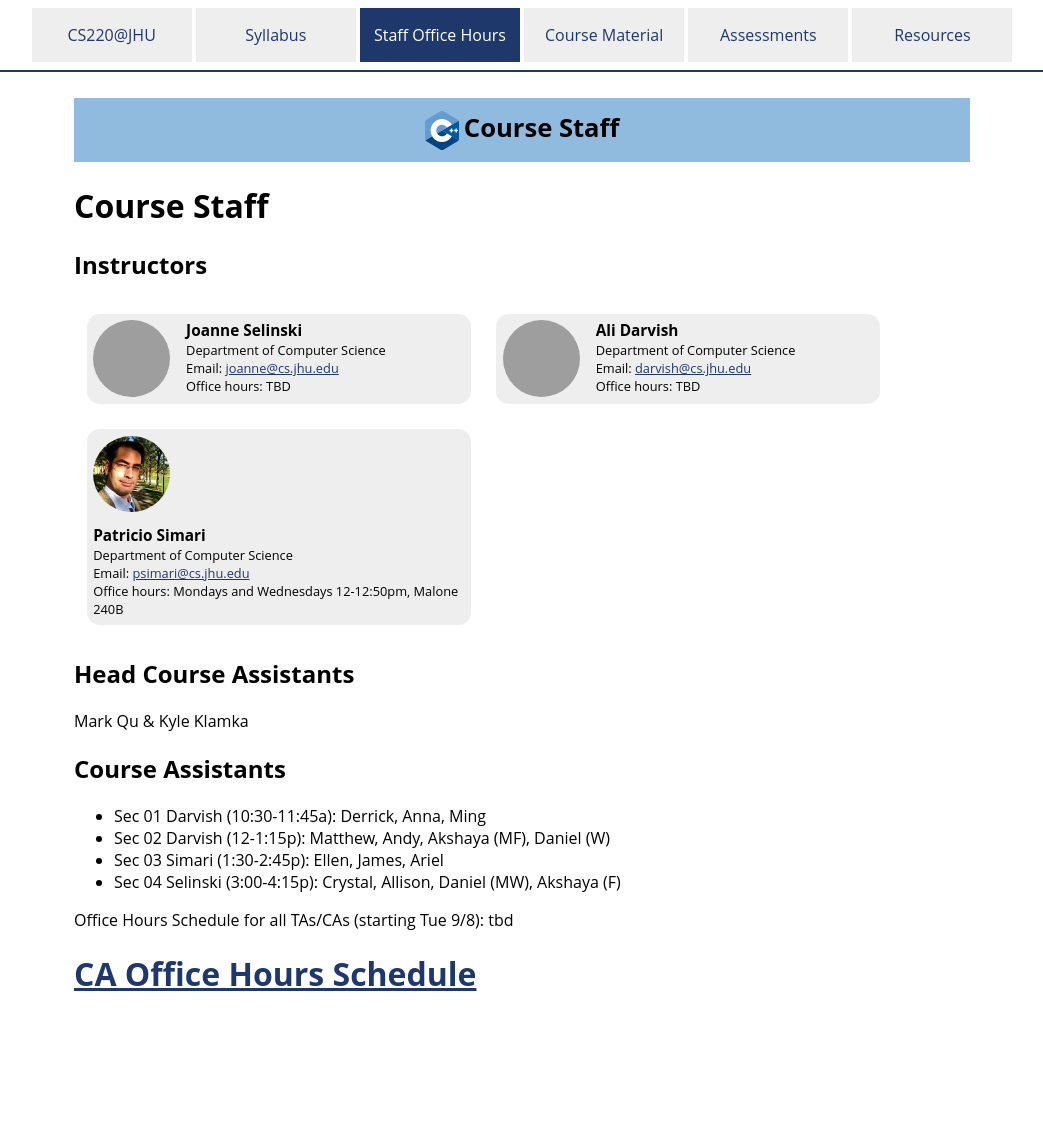
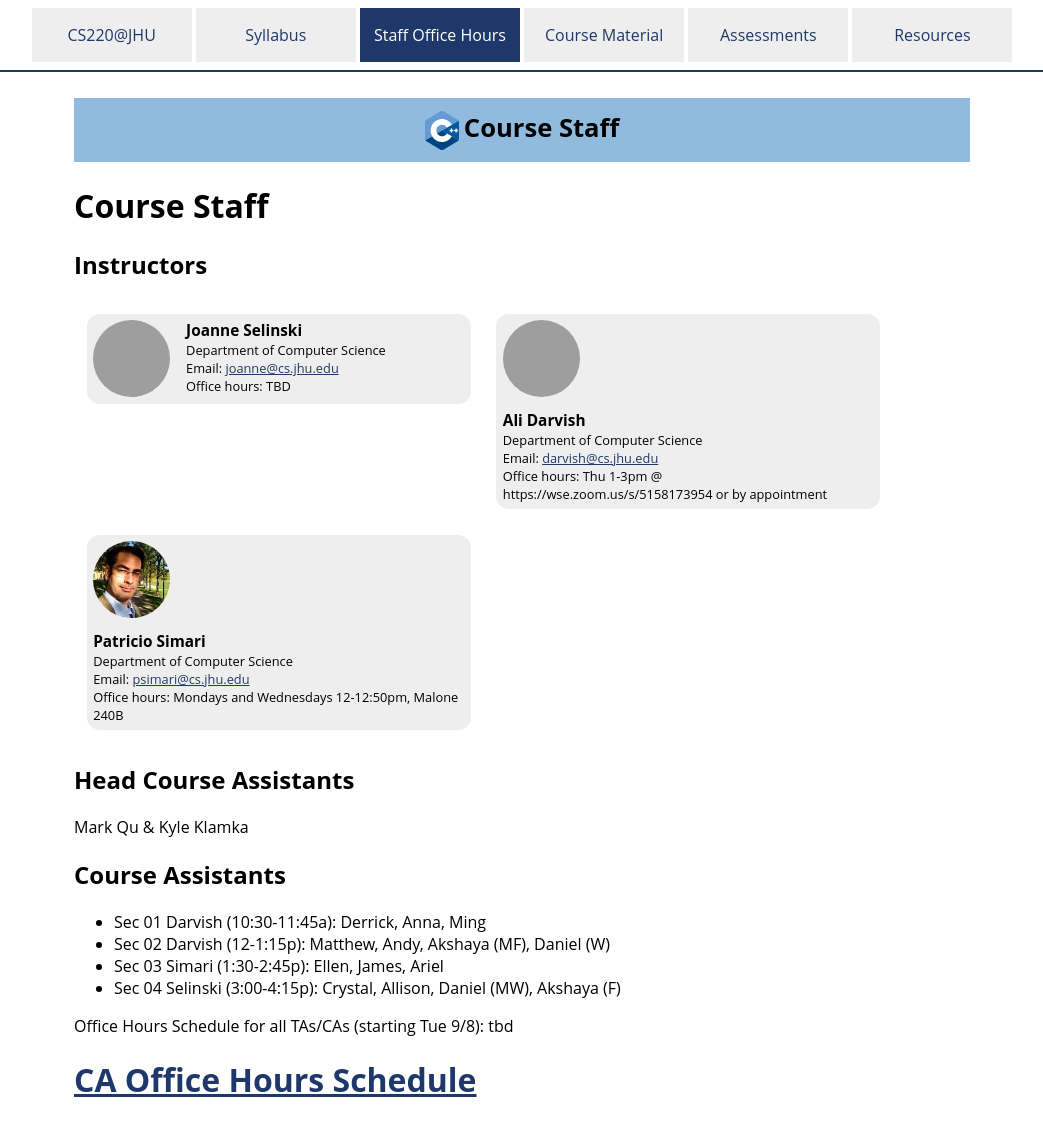
Before and after one commit to jhu-ip/cs220-f26, a Jekyll site: the page built from staff.md, in a window 1280 px wide, cut to the strip 0-1133 px from the top of the page. Shown: the whole strip, without its empty margins (118-1161 px from the left). Built offline with Jekyll 4.4.1, drawn with Linux system fonts in a browser that asks for light colours; before the commit the page ends 1027 px from its top, so only the background shows below that; grey boxes are pictures that could not be loaded.

Commit message:
added my OHs

```diff
--- a/staff.md
+++ b/staff.md
@@ -28,7 +28,7 @@ show_in_nav: false
         <span class="name_and_role">Ali Darvish</span><br>
         Department of Computer Science<br>
         Email: <a href="mailto:darvish@cs.jhu.edu">darvish@cs.jhu.edu</a><br>
-        Office hours: TBD<br>
+        Office hours: Thu 1-3pm @ https://wse.zoom.us/s/5158173954 or by appointment<br>
     </div>
 </div>
 
```
